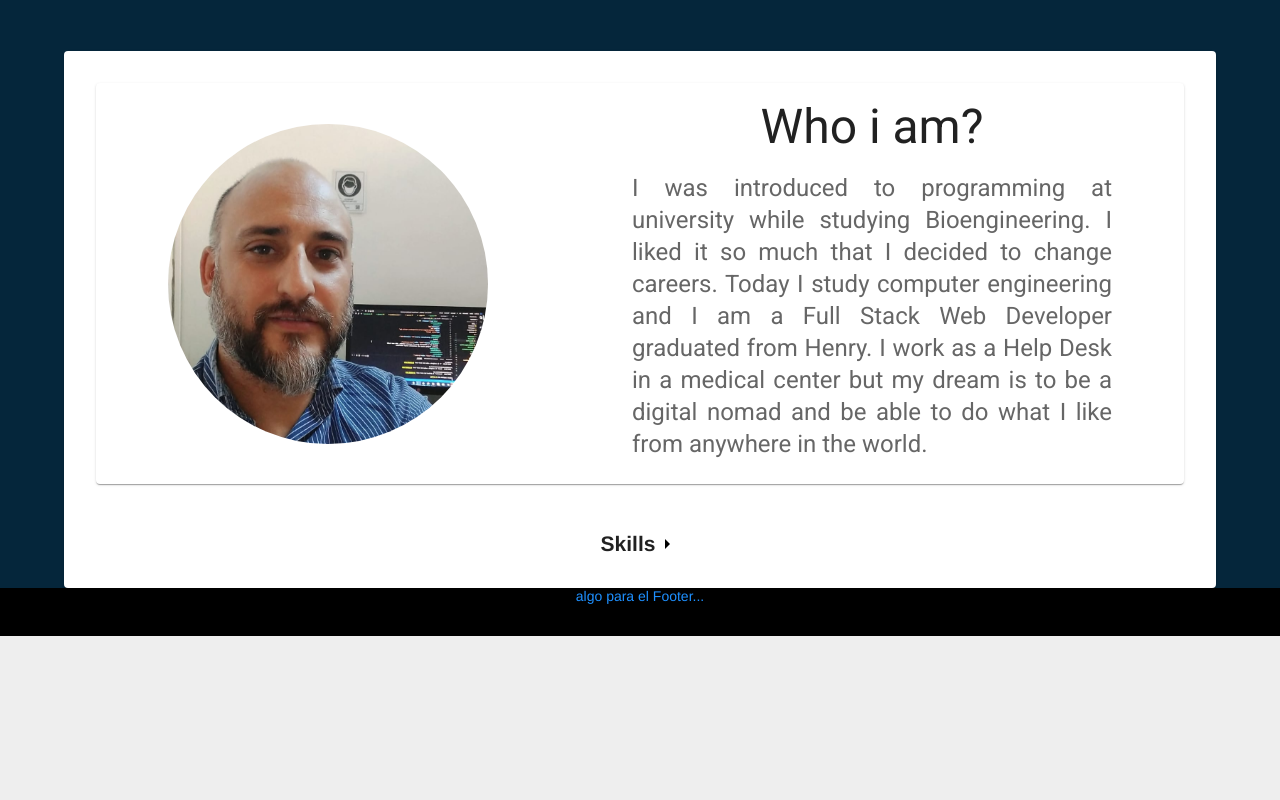
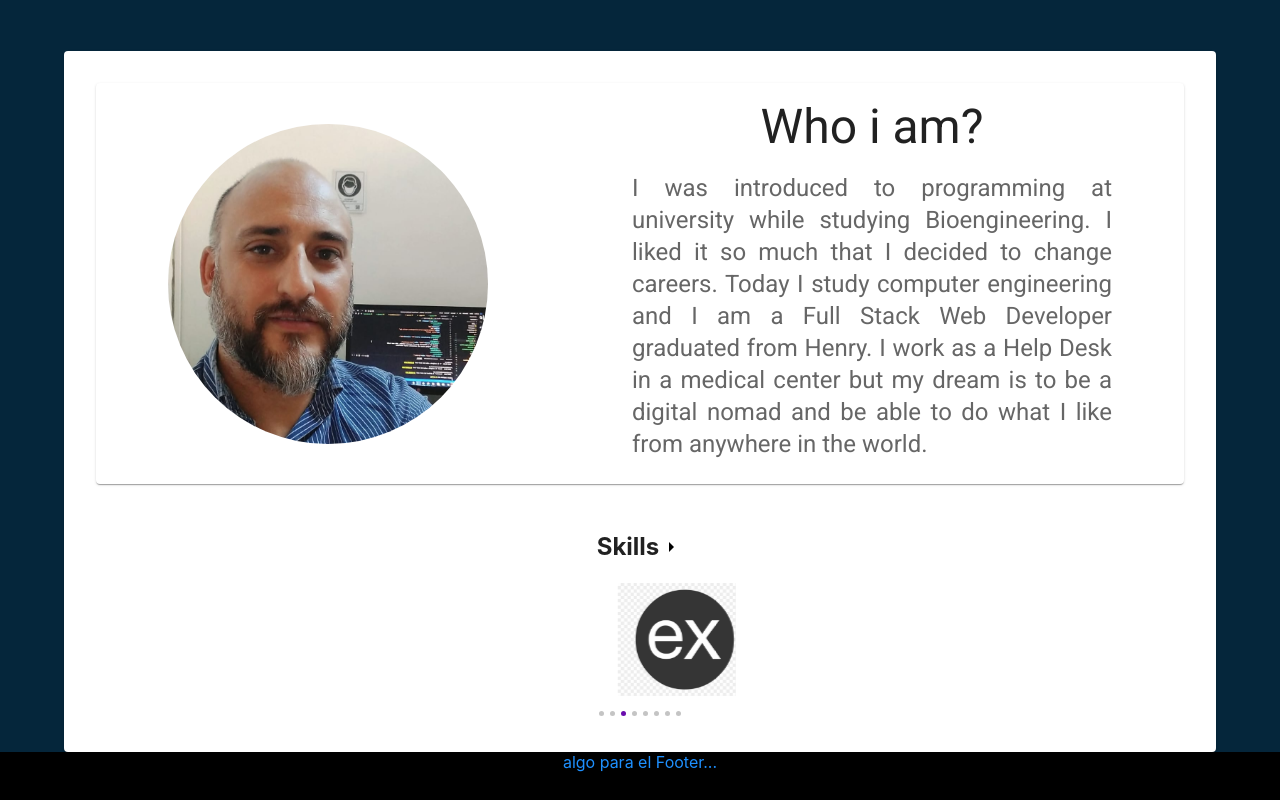
Before and after one commit to Leomez/portfolio, a React (Create React App) app: page /aboutMe in a window 1280 px wide. Shown: the part 332-1132 px from the top of the page. Before the commit the page ends 968 px from the top, so only its background shows below. Built offline with nearby package versions, Linux system fonts and the light colour scheme.

Commit message:
avanzando con las skills

```diff
--- a/src/components/About_me/About_me.jsx
+++ b/src/components/About_me/About_me.jsx
@@ -28,7 +28,7 @@ export default function AboutMe() {
             e.currentTarget.classList.add(`${s.skills_close}`)
             e.currentTarget.classList.remove(`${s.skills_open}`)
         }
-        console.log(e.currentTarget.className);
+        console.log(e.currentTarget);
     }
     const { t } = useTranslation();
     return (
@@ -60,15 +60,16 @@ export default function AboutMe() {
                     </CardContent>
                 </Paper>
                 <Box>
-                    <div onClick={handleCollapseSkill} className={`${s.skills_close}`}>
-                        <div className={s.skill_header}>
+                    {/* para retroceder subir un nivel la case skills_close y el onClick */}
+                    <div >
+                        <div onClick={handleCollapseSkill} className={`${s.skill_header} ${s.skills_close}`}>
                             <h2 className={s.skills_title}>
                                 Skills
                             </h2>
                             <ArrowRightIcon className={s.arrowIcon} />
                         </div>
                         <div className={s.skills_list}>
-                            <TechSkills />
+                            <TechSkills2 />
                         </div>
                     </div>
 
--- a/src/components/About_me/About_me.module.css
+++ b/src/components/About_me/About_me.module.css
@@ -24,9 +24,9 @@
     align-items: center;
     margin-top: 3rem;
 }
-.skills_list{
+/* .skills_list{
     max-height: 200px;
-}
+} */
 
 
 .skills_close .skills_list {
--- a/src/components/Skills/Tech_skills2.jsx
+++ b/src/components/Skills/Tech_skills2.jsx
@@ -1,61 +1,71 @@
 import React, { useRef, useState } from "react";
-// Import Swiper React components
-import { Swiper, SwiperSlide } from "swiper/react";
+import s from "./Tech_skills2.module.css"
+import reactIcon from '../../Img/icons/react.png'
+import cssIcon from '../../Img/icons/css.png'
+import expressIcon from '../../Img/icons/express.png'
+import htmlIcon from '../../Img/icons/html.png'
+import jsIcon from '../../Img/icons/js.png'
+import nodejsIcon from '../../Img/icons/nodejs.png'
+import postgresIcon from '../../Img/icons/postgres.png'
+import reduxIcon from '../../Img/icons/redux.png'
+import { useEffect } from "react";
 
-// Import Swiper styles
-import "swiper/css";
-import "swiper/css/pagination";
+const iconsSkills = [
+    { img: reactIcon, name: "react" },
+    { img: cssIcon, name: "css" },
+    { img: expressIcon, name: "express" },
+    { img: htmlIcon, name: "html" },
+    { img: jsIcon, name: "js" },
+    { img: nodejsIcon, name: "node" },
+    { img: postgresIcon, name: "postgres" },
+    { img: reduxIcon, name: "redux" }
+];
+const delay = 2500
 
-import s from "./Tech_skills2.module.css";
 
-// import required modules
-import { Pagination } from "swiper";
 
 export default function TechSkills2() {
+    const [index, setIndex] = useState(0)
+    const timeoutRef = useRef(null);
+    function resetTimeout() {
+        if (timeoutRef.current) {
+            clearTimeout(timeoutRef.current)
+        }
+    }
+
+    useEffect(() => {
+        resetTimeout()
+        timeoutRef.current = setTimeout(() =>
+            setIndex((prevIndex) => prevIndex === iconsSkills.length - 1 ? 0
+                : prevIndex + 1
+            ),
+            delay
+        );
+        return () => { resetTimeout()};
+    }, [index]);
+
     return (
-        <>
-            <Swiper
-                className="mySwiper swiper-h"
-                spaceBetween={10}
-                pagination={{
-                    clickable: true,
-                }}
-                modules={[Pagination]}
-            >
-                <SwiperSlide>
-                    <Swiper
-                        className={`mySwiper2 ${s.swiper_v}`}
-                        direction={"vertical"}
-                        spaceBetween={10}
-                        pagination={{
-                            clickable: true,
-                        }}
-                        modules={[Pagination]}
+        <div className={s.slideShow}>
+            <div className={s.slideShowSlider} style={{ transform: `translate3d(${-index * 100}%, 0, 0)` }}>
+                {iconsSkills.map((icon, index) => (
+                    <div
+                        className={s.slide}
+                        key={index}
                     >
-                        <SwiperSlide>Javascript</SwiperSlide>
-                        <SwiperSlide>React</SwiperSlide>
-                        <SwiperSlide>Redux</SwiperSlide>
-                        <SwiperSlide>HTML</SwiperSlide>
-                        <SwiperSlide>CSS</SwiperSlide>
-                    </Swiper>
-                </SwiperSlide>
-                <SwiperSlide>
-                    <Swiper
-                        className={`mySwiper2 ${s.swiper_v}`}
-                        direction={"vertical"}
-                        spaceBetween={10}
-                        pagination={{
-                            clickable: true,
-                        }}
-                        modules={[Pagination]}
-                    >
-                        <SwiperSlide>Node.js</SwiperSlide>
-                        <SwiperSlide>Express</SwiperSlide>
-                        <SwiperSlide>Sequelize</SwiperSlide>
-                        <SwiperSlide>PostgresSQL</SwiperSlide>
-                    </Swiper>
-                </SwiperSlide>
-            </Swiper>
-        </>
-    );
+                        <img className={s.slideImg} src={icon.img} alt={icon.name} />
+                    </div>))}
+            </div>
+            <div className={s.slideshowDots}>
+                {iconsSkills.map((_, idx) => (
+                    <div
+                        className={`${s.slideshowDot} ${index === idx ? s.active : ''}`}
+                        onClick={() => {setIndex(idx)}}
+                        key={idx}>
+                    </div>
+                ))}
+            </div>
+
+        </div>
+
+    )
 }
--- a/src/components/Skills/Tech_skills2.module.css
+++ b/src/components/Skills/Tech_skills2.module.css
@@ -1,44 +1,41 @@
-/* #app {
-    height: 100%;
-  }
-  html, */
-  /* body {
-    position: relative;
-    height: 100%;
-  } */
+.slide{
+  display: inline-block;
+  height: 2rem;
+  width: 100%;
+  border-radius: 40px;
+}
 
-  body {
-    background: #eee;
-    font-family: Helvetica Neue, Helvetica, Arial, sans-serif;
-    font-size: 14px;
-    color: #000;
-    margin: 0;
-    padding: 0;
-  }
+.slideImg{
+  width: 70%;
+}
 
-  .swiper {
-    width: 100%;
-    height: 100%;
-  }
+.slideShowSlider{
+  white-space: nowrap;
+  transition: ease 1500ms;
+}
 
-  .swiper-slide {
-    text-align: center;
-    font-size: 18px;
-    background: #fff;
+.slideShow {
+  margin: 0 auto;
+  overflow: hidden;
+  max-width: 12rem;
+}
 
-    /* Center slide text vertically */
-    display: flex;
-    justify-content: center;
-    align-items: center;
-  }
+/* Dots */
 
-  .swiper-slide img {
-    display: block;
-    width: 100%;
-    height: 100%;
-    object-fit: cover;
-  }
+.slideshowDots{
+  text-align: center;
+}
 
-  .swiper_v {
-    background: #eee;
-  }
+.slideshowDot{
+  display: inline-block;
+  width: 5px;
+  height: 5px;
+  border-radius: 50%;
+  cursor: pointer;
+  margin: 7px 3px 0px;
+  background-color: #c4c4c4;
+}
+
+.slideshowDot.active {
+  background-color: #6a0dad;
+}
```
